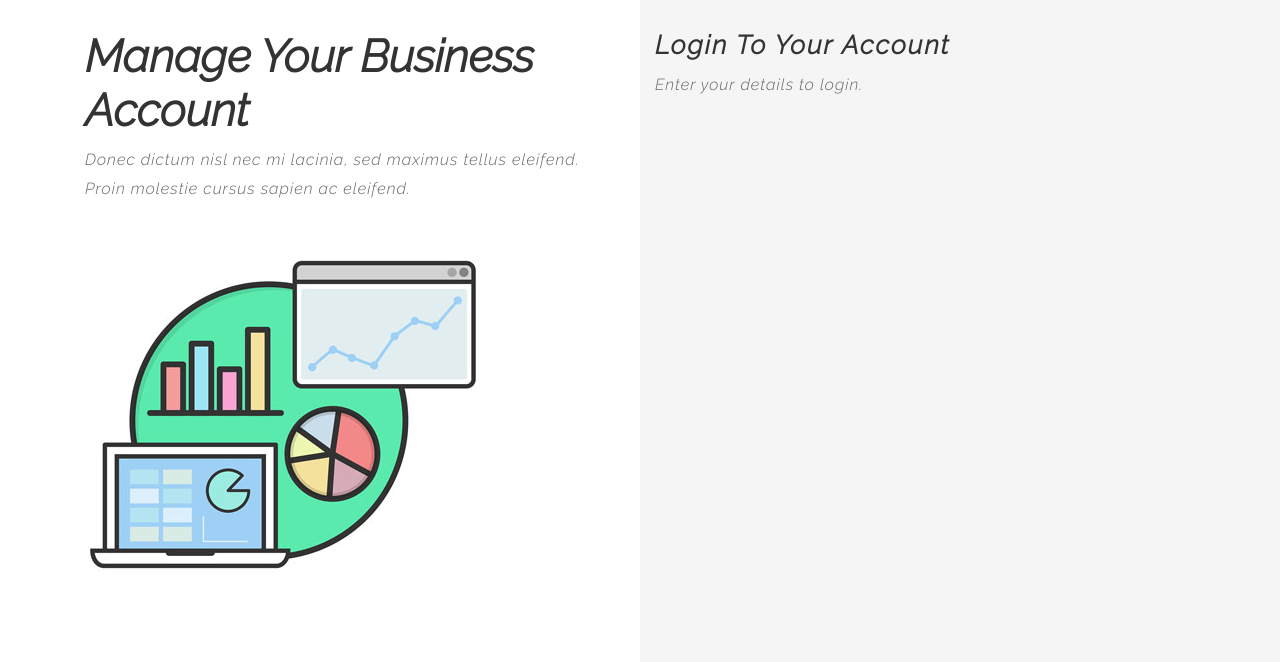
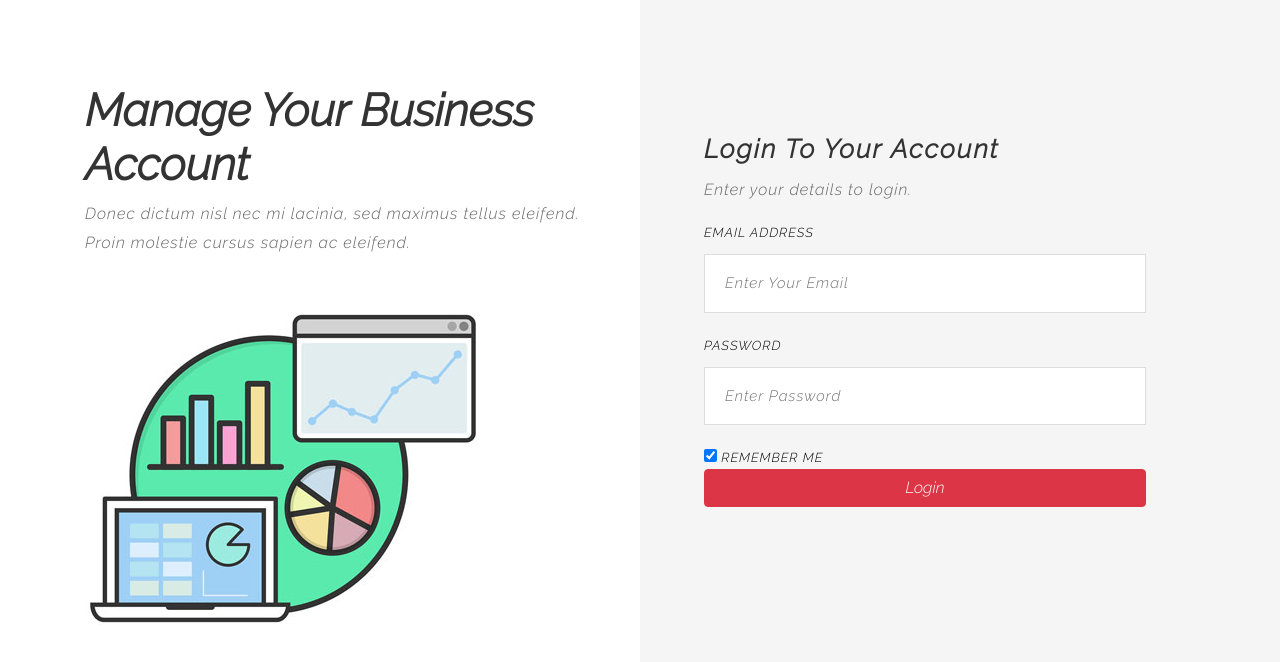
Before and after one commit to himanibhavsar/login-layouts, a plain HTML site: page index.html in a window 1280 px wide. Drawn offline with nearby package versions, Linux system fonts and the light colour scheme.

Commit message:
my second comit

```diff
--- a/css/style.css
+++ b/css/style.css
@@ -5,6 +5,9 @@ body {
     font-size: 16px;
     /* left background = #f5f5f5 50%
      right background = #fff 50% */
+}
+.algin{
+    padding: 3.4em 0;
 }
 .loginform {
     padding: 30px 0px;
@@ -26,6 +29,8 @@ img {
 }
 .rform {
     padding-bottom: 30px;
+    box-sizing: border-box;
+    padding: 3.125em 4em;
 }
 .rform p {
     color: #666;
@@ -42,6 +47,50 @@ img {
     text-transform: capitalize;
     font-weight: 700;
 }
+.rform label {
+    margin: 0;
+    text-transform: uppercase;
+    letter-spacing: 1px;
+    font-weight: 500;
+    color: #000;
+    font-size: 0.813em;
+    padding-left: 0px;
+}
+.input-group {
+    margin-top: 10px;
+    margin-bottom: 20px;
+	padding: 3px 10px;
+	border: 1px solid #ddd;
+	background: #fff;
+}
+input[type="email"] {
+    font-size: 0.938em;
+	color: #333;
+    text-align: left;
+    letter-spacing: 1px;
+    padding: 14px 10px;
+	width:93%;
+	display:inline-block;
+    box-sizing: border-box;
+   	border: none;
+    outline: none;
+    background: transparent;
+}
+input[type="Password"] {
+	font-size: 0.938em;
+	color: #333;
+    text-align: left;
+    text-transform: capitalize;
+    letter-spacing: 1px;
+    padding: 14px 10px;
+	width:93%;
+	display:inline-block;
+    box-sizing: border-box;
+   	border: none;
+    outline: none;
+    background: transparent;
+}
+
 
 
 
--- a/index.html
+++ b/index.html
@@ -22,19 +22,41 @@
 </head>
 
 <body>
+    <div class="algin">
         <div class="container">
             <div class="loginform">
                 <div class="row form-info">
                     <div class="col-md-6 lform">
+                        <div class="align-middle">
                         <h1>Manage Your Business Account</h1>
                         <p>Donec dictum nisl nec mi lacinia, sed maximus tellus eleifend. Proin molestie cursus sapien ac
                             eleifend.</p>
                             <img src="images/logo.jpg" alt="" />
                         </div>
+                    </div>
                     <div class="col-md-6 rform">
+                        <div class="align-middle">
                         <h2>Login to your Account</h2>
                         <p>Enter your details to login.</p>
 
+                        <form action="#" method="post">
+                            <label>Email Address</label>
+                            <div class="input-group">
+                                <span class="fa fa-envelope" aria-hidden="true"></span>
+                                <input type="email" placeholder="Enter Your Email" required="">
+                            </div>
+                            <label>Password</label>
+                            <div class="input-group">
+                                <span class="fa fa-lock" aria-hidden="true"></span>
+                                <input type="Password" placeholder="Enter Password" required="">
+                            </div>
+                            <div class="login-check">
+                                 <label class="checkbox"><input type="checkbox" name="checkbox" checked=""><i> </i> Remember me</label>
+                            </div>
+                                <button class="btn btn-danger btn-block" type="submit">Login</button >
+                        </form>
+                    </div>
+                    </div>
                 </div>
             </div>
         </div>
```
Lines whose indentation alone changed are shown as unchanged.
